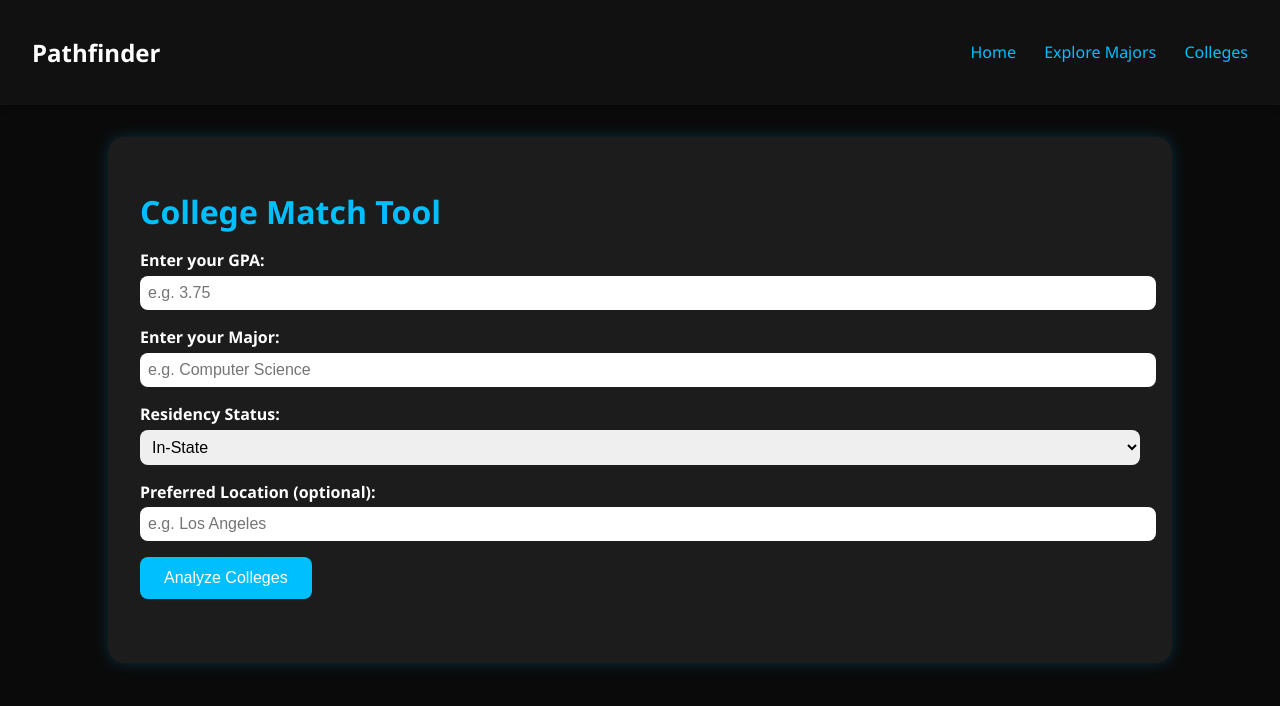
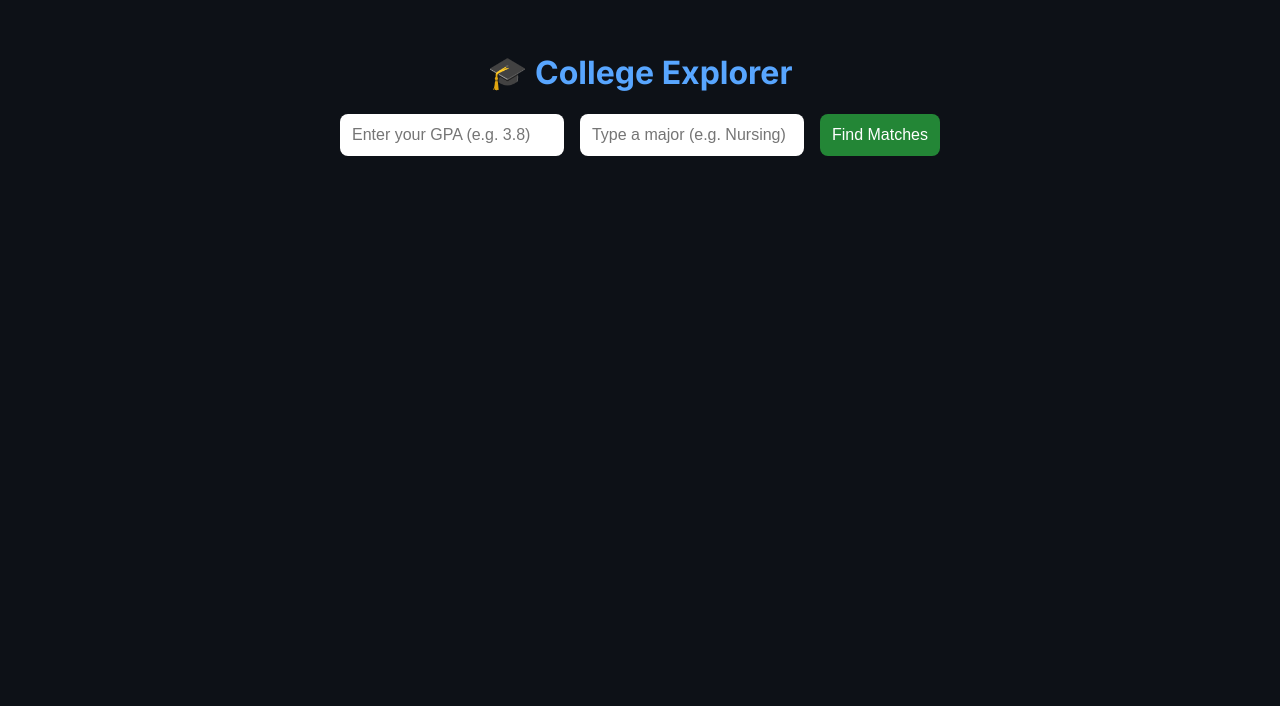
Before and after one commit to omarshanyour/PathFinder, a plain HTML site: page college.html in a window 1280 px wide. Drawn offline with Linux system fonts and the light colour scheme.

Commit message:
Update college.html

```diff
--- a/college.html
+++ b/college.html
@@ -1,140 +1,167 @@
 <!DOCTYPE html>
 <html lang="en">
 <head>
-  <meta charset="UTF-8">
-  <meta name="viewport" content="width=device-width, initial-scale=1.0">
-  <title>Pathfinder | Colleges</title>
-  <link rel="stylesheet" href="style.css">
+  <meta charset="UTF-8" />
+  <meta name="viewport" content="width=device-width, initial-scale=1.0"/>
+  <title>College Explorer | Pathfinder</title>
+  <link href="https://fonts.googleapis.com/css2?family=Inter:wght@400;700&display=swap" rel="stylesheet">
   <style>
     body {
+      background-color: #0d1117;
+      color: #c9d1d9;
+      font-family: 'Inter', sans-serif;
       margin: 0;
-      font-family: 'Segoe UI', sans-serif;
-      background: #0a0a0a;
+      padding: 2rem;
+    }
+
+    h1 {
+      text-align: center;
+      color: #58a6ff;
+    }
+
+    .input-group {
+      display: flex;
+      flex-wrap: wrap;
+      justify-content: center;
+      gap: 1rem;
+      margin-bottom: 2rem;
+    }
+
+    input, select, button {
+      padding: 0.75rem;
+      border-radius: 8px;
+      border: none;
+      font-size: 1rem;
+    }
+
+    input {
+      width: 200px;
+    }
+
+    button {
+      background-color: #238636;
+      color: white;
+      cursor: pointer;
+      transition: background 0.3s;
+    }
+
+    button:hover {
+      background-color: #2ea043;
+    }
+
+    .results {
+      display: grid;
+      grid-template-columns: repeat(auto-fit, minmax(280px, 1fr));
+      gap: 1rem;
+    }
+
+    .card {
+      background-color: #161b22;
+      border-radius: 10px;
+      padding: 1rem;
+      transition: transform 0.3s, box-shadow 0.3s;
+      box-shadow: 0 0 10px rgba(88, 166, 255, 0.1);
+    }
+
+    .card:hover {
+      transform: scale(1.02);
+      box-shadow: 0 0 20px rgba(88, 166, 255, 0.2);
+    }
+
+    .college-name {
+      font-size: 1.2rem;
+      color: #58a6ff;
+      margin-bottom: 0.5rem;
+    }
+
+    .tag {
+      padding: 0.4rem 0.7rem;
+      border-radius: 5px;
+      display: inline-block;
+      margin-top: 0.5rem;
+      font-size: 0.85rem;
+      font-weight: bold;
+    }
+
+    .reach {
+      background-color: #da3633;
       color: white;
     }
-    header {
-      background: #111;
-      padding: 1rem 2rem;
-      display: flex;
-      justify-content: space-between;
-      align-items: center;
-      box-shadow: 0 4px 6px rgba(0,0,0,0.2);
+
+    .target {
+      background-color: #dbab09;
+      color: black;
     }
-    nav a {
-      color: #00bfff;
+
+    .safety {
+      background-color: #238636;
+      color: white;
+    }
+
+    a {
+      color: #58a6ff;
       text-decoration: none;
-      margin-left: 1.5rem;
-      font-weight: 500;
-      transition: 0.3s;
     }
-    nav a:hover {
-      color: #1e90ff;
-    }
-    .container {
-      max-width: 1000px;
-      margin: 2rem auto;
-      padding: 2rem;
-      background: #1c1c1c;
-      border-radius: 1rem;
-      box-shadow: 0 0 15px rgba(0, 191, 255, 0.2);
-    }
-    .container h1 {
-      margin-bottom: 1rem;
-      color: #00bfff;
-    }
-    .input-group {
-      margin: 1rem 0;
-    }
-    .input-group label {
-      display: block;
-      margin-bottom: 0.3rem;
-      font-weight: bold;
-    }
-    .input-group input, .input-group select {
-      width: 100%;
-      padding: 0.5rem;
-      font-size: 1rem;
-      border-radius: 0.5rem;
-      border: none;
-    }
-    .input-group input:focus {
-      outline: none;
-      box-shadow: 0 0 10px #00bfff;
-    }
-    button {
-      background: #00bfff;
-      color: white;
-      border: none;
-      padding: 0.75rem 1.5rem;
-      border-radius: 0.5rem;
-      font-size: 1rem;
-      cursor: pointer;
-      transition: 0.3s;
-    }
-    button:hover {
-      background: #1e90ff;
-    }
-    #results {
-      margin-top: 2rem;
-    }
-    .college-card {
-      border-left: 4px solid #00bfff;
-      background: #2a2a2a;
-      padding: 1rem;
-      margin: 1rem 0;
-      border-radius: 0.5rem;
-    }
-    .college-card h3 {
-      margin: 0 0 0.5rem 0;
-      color: #1e90ff;
-    }
-    .college-card a {
-      color: #87cefa;
+
+    a:hover {
       text-decoration: underline;
     }
   </style>
 </head>
 <body>
-  <header>
-    <h2>Pathfinder</h2>
-    <nav>
-      <a href="index.html">Home</a>
-      <a href="explore.html">Explore Majors</a>
-      <a href="college.html">Colleges</a>
-    </nav>
-  </header>
+  <h1>🎓 College Explorer</h1>
 
-  <div class="container">
-    <h1>College Match Tool</h1>
-    <div class="input-group">
-      <label for="gpa">Enter your GPA:</label>
-      <input type="number" id="gpa" placeholder="e.g. 3.75" min="0" max="5" step="0.01">
-    </div>
-
-    <div class="input-group">
-      <label for="major">Enter your Major:</label>
-      <input type="text" id="major" placeholder="e.g. Computer Science">
-    </div>
-
-    <div class="input-group">
-      <label for="residency">Residency Status:</label>
-      <select id="residency">
-        <option value="in-state">In-State</option>
-        <option value="out-of-state">Out-of-State</option>
-      </select>
-    </div>
-
-    <div class="input-group">
-      <label for="location">Preferred Location (optional):</label>
-      <input type="text" id="location" placeholder="e.g. Los Angeles">
-    </div>
-
-    <button onclick="analyzeColleges()">Analyze Colleges</button>
-
-    <div id="results"></div>
+  <div class="input-group">
+    <input type="number" step="0.01" id="gpaInput" placeholder="Enter your GPA (e.g. 3.8)" />
+    <input type="text" id="majorInput" placeholder="Type a major (e.g. Nursing)" />
+    <button onclick="analyzeColleges()">Find Matches</button>
   </div>
 
+  <div class="results" id="resultsContainer"></div>
+
+  <!-- Connect to your JS file -->
   <script src="collegeData.js"></script>
-  <script src="collegeLogic.js"></script>
+
+  <script>
+    function analyzeColleges() {
+      const gpa = parseFloat(document.getElementById("gpaInput").value);
+      const major = document.getElementById("majorInput").value.toLowerCase().trim();
+      const resultsContainer = document.getElementById("resultsContainer");
+      resultsContainer.innerHTML = "";
+
+      if (isNaN(gpa) || !major) {
+        resultsContainer.innerHTML = "<p>Please enter a valid GPA and major.</p>";
+        return;
+      }
+
+      const filtered = colleges.filter(college =>
+        college.majors.some(m => m.toLowerCase().includes(major))
+      );
+
+      if (filtered.length === 0) {
+        resultsContainer.innerHTML = "<p>No matching colleges found. Try another major.</p>";
+        return;
+      }
+
+      filtered.forEach(college => {
+        let tag = "";
+        const diff = gpa - college.avgGPA;
+        if (diff >= 0.2) tag = `<span class="tag safety">Safety</span>`;
+        else if (diff >= -0.2) tag = `<span class="tag target">Target</span>`;
+        else tag = `<span class="tag reach">Reach</span>`;
+
+        const card = `
+          <div class="card">
+            <div class="college-name">${college.name}</div>
+            <div><strong>Avg GPA:</strong> ${college.avgGPA}</div>
+            <div><strong>Acceptance:</strong> ${college.acceptanceRate}%</div>
+            <div><a href="${college.admissionsLink}" target="_blank">Visit Admissions Site</a></div>
+            ${tag}
+          </div>
+        `;
+        resultsContainer.innerHTML += card;
+      });
+    }
+  </script>
 </body>
 </html>
```
